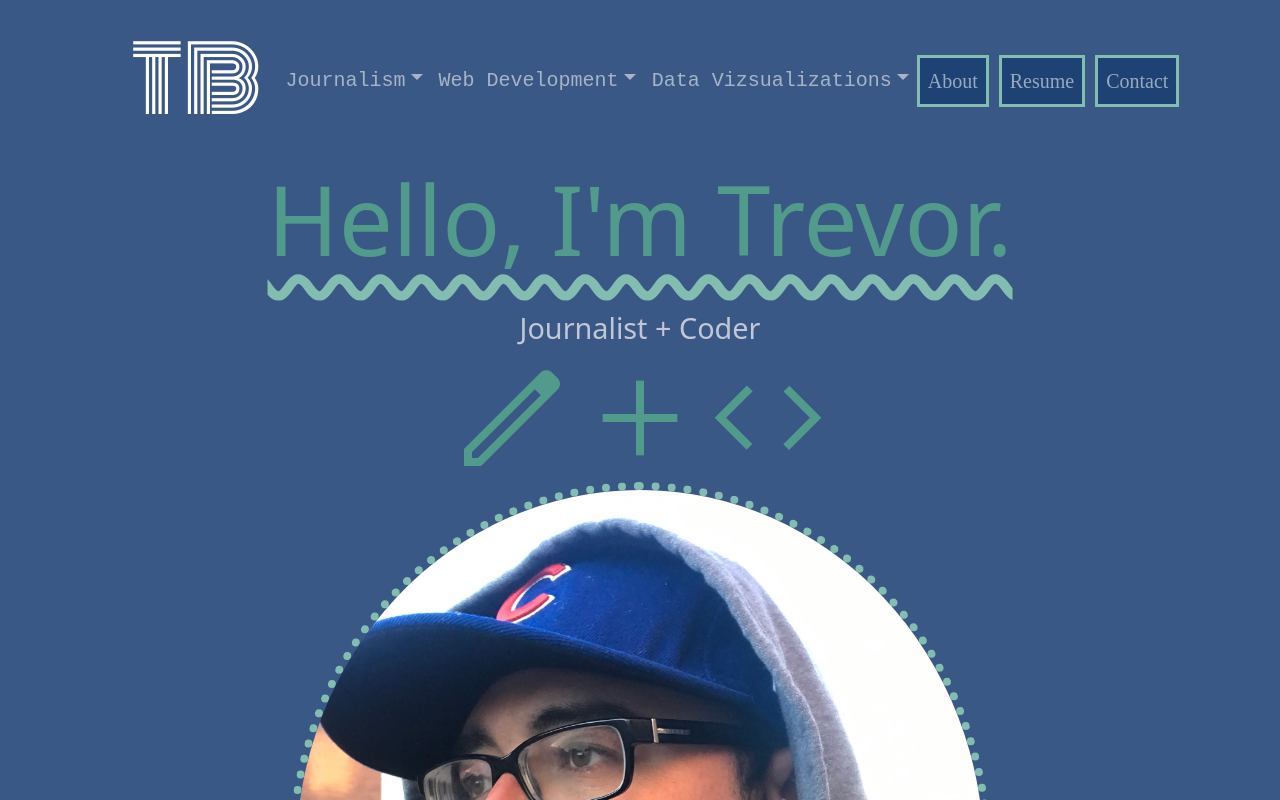
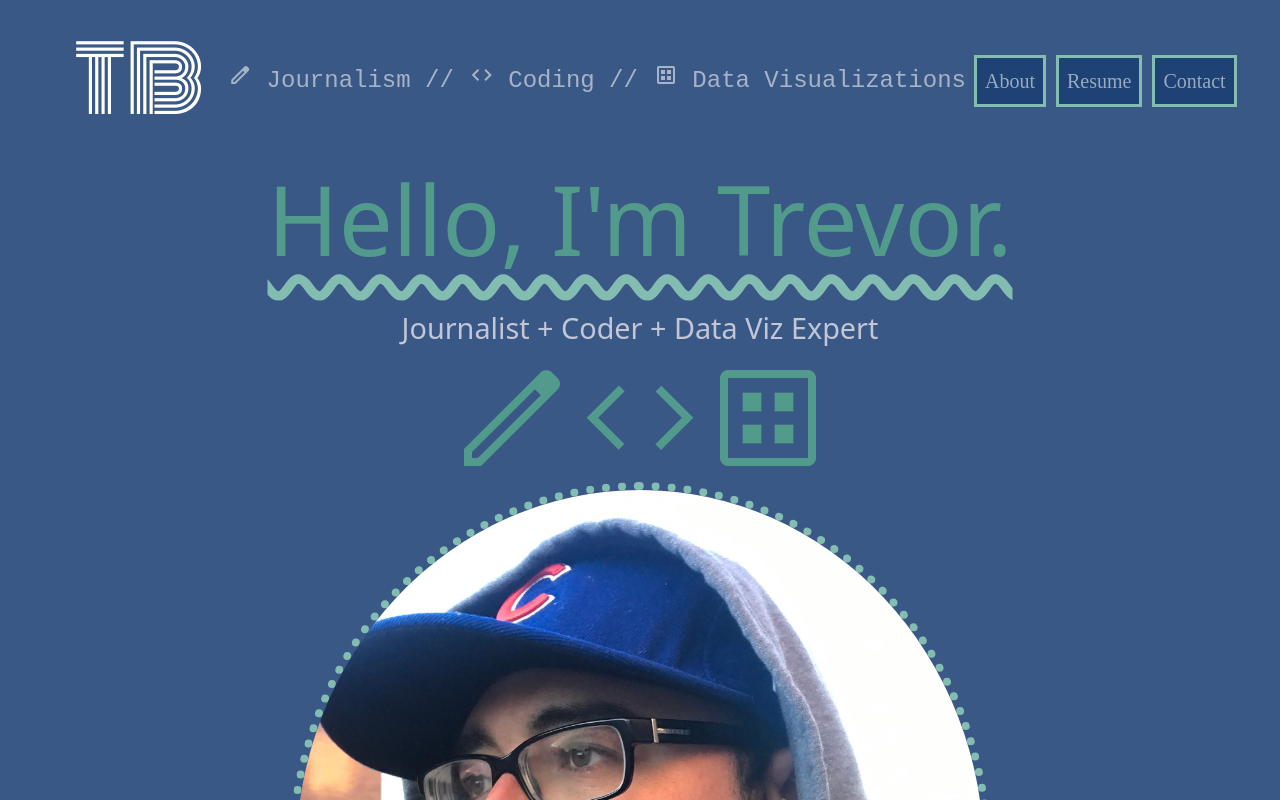
Before and after one commit to tbrown034/My-site, a React (Create React App) app: page / in a window 1280 px wide. Shown: the top 800 px of the page. Built offline with nearby package versions, Linux system fonts and the light colour scheme; a web font is replaced by a local one.

Commit message:
new header

```diff
--- a/package.json
+++ b/package.json
@@ -22,6 +22,7 @@
     "react-icons": "^4.6.0",
     "react-pdf": "^6.2.1",
     "react-router-dom": "^6.4.2",
+    "react-router-hash-link": "^2.4.3",
     "react-scripts": "5.0.1",
     "react-social-icons": "^5.15.0",
     "react-toastify": "^9.1.1",
--- a/src/App.css
+++ b/src/App.css
@@ -39,6 +39,13 @@ b {
   font-size: 800%;
   color: #519A8C;
 }
+
+.material-icons.md-49 {
+  vertical-align: middle;
+
+}
+
+
 
 .iconContainer {
   display: flex;
@@ -335,3 +342,7 @@ label {
   color: #519A8C;
   font-size: larger;
 }
+#topHead {
+  font-size: x-large;
+
+}
--- a/src/components/Header.js
+++ b/src/components/Header.js
@@ -10,34 +10,15 @@ function Header() {
           TB
         </Navbar.Brand>
         <Nav id="navLinks">
-        <NavDropdown title="Journalism" id="collasible-nav-dropdown">
-          <NavDropdown.Item href="/journalism">Experience</NavDropdown.Item>
-          <NavDropdown.Item href="/journalism">Awards</NavDropdown.Item>
-          <NavDropdown.Item href="/journalism">Top Clips</NavDropdown.Item>
-          <NavDropdown.Divider />
-          <NavDropdown.Item href="/journalism">
-            Skills and proficiencies
-          </NavDropdown.Item>
-        </NavDropdown>
-        <NavDropdown title="Web Development" id="collasible-nav-dropdown">
-          <NavDropdown.Item href="/webdevelopment">Projects</NavDropdown.Item>
-          <NavDropdown.Item href="/webdevelopment">Goals</NavDropdown.Item>
-          <NavDropdown.Item href="/webdevelopment">Top Clips</NavDropdown.Item>
-          <NavDropdown.Divider />
-          <NavDropdown.Item href="webdevelopment">
-            Skills and proficiencies
-          </NavDropdown.Item>
-        </NavDropdown>
-        <NavDropdown title="Data Vizsualizations" id="collasible-nav-dropdown">
-          <NavDropdown.Item href="/dataviz">Projects</NavDropdown.Item>
-          <NavDropdown.Item href="/dataviz">Awards</NavDropdown.Item>
-          <NavDropdown.Item href="/dataviz">Top Clips</NavDropdown.Item>
-          <NavDropdown.Divider />
-          <NavDropdown.Item href="/dataviz">
-            Skills and proficiencies
-          </NavDropdown.Item>
-        </NavDropdown>
-
+          <Nav.Link id="topHead" href="/journalism">
+            <span class="material-symbols-outlined material-icons">edit</span>  Journalism //
+          </Nav.Link>
+          <br/>
+          <Nav.Link id="topHead" href="/journalism"><span class="material-symbols-outlined material-icons.md-49">code
+              </span>  Coding //</Nav.Link>
+          <Nav.Link id="topHead" href="/journalism"><span class="material-symbols-outlined material-icons.md-49">
+dataset
+</span>   Data Visualizations</Nav.Link>
         </Nav>
         <Nav id="navContact">
           <Nav.Link eventKey={2} id="contact" href="/about">
--- a/src/components/Home.js
+++ b/src/components/Home.js
@@ -14,17 +14,19 @@ const Home = () => {
 
           <div id="introContainer">
             <h1>Hello, I'm Trevor.</h1>
-            <h3>Journalist + Coder</h3>
+            <h3>Journalist + Coder + Data Viz Expert</h3>
             <div class="iconContainer">
               <span class="material-symbols-outlined material-icons md-48">
                 edit
               </span>
-              <span class="material-symbols-outlined material-icons md-48">
-                add
-              </span>
+
               <span class="material-symbols-outlined material-icons md-48">
                 code
               </span>
+
+              <span class="material-symbols-outlined material-icons md-48">
+dataset
+</span>
             </div>
             <div id="homePhotoContainer">
             <Image
--- a/src/components/Journalism.js
+++ b/src/components/Journalism.js
@@ -1,4 +1,9 @@
 import * as React from "react";
+import Dropdown from 'react-bootstrap/Dropdown';
+import DropdownButton from 'react-bootstrap/DropdownButton';
+import Nav from "react-bootstrap/Nav";
+import Navbar from "react-bootstrap/Navbar";
+import NavDropdown from "react-bootstrap/NavDropdown";
 
 import Clips from "./Clips";
 import Experience from "./Timeline";
@@ -8,10 +13,13 @@ const Journalism = () => {
   return (
     <>
       <h1>Award-Winning Journalist</h1>
+
+
+
       <Experience />
-        <h2>Clips</h2>
+        <h2 id="anchorClips">Clips</h2>
         <Clips />
-        <h2>Awards</h2>
+        <h2 id="anchorAwards">Awards</h2>
         <Awards />
 
     </>
```
Also changed, not shown: 1 other file (tests, documents, lock files or other folders). Lines whose indentation alone changed are shown as unchanged.
